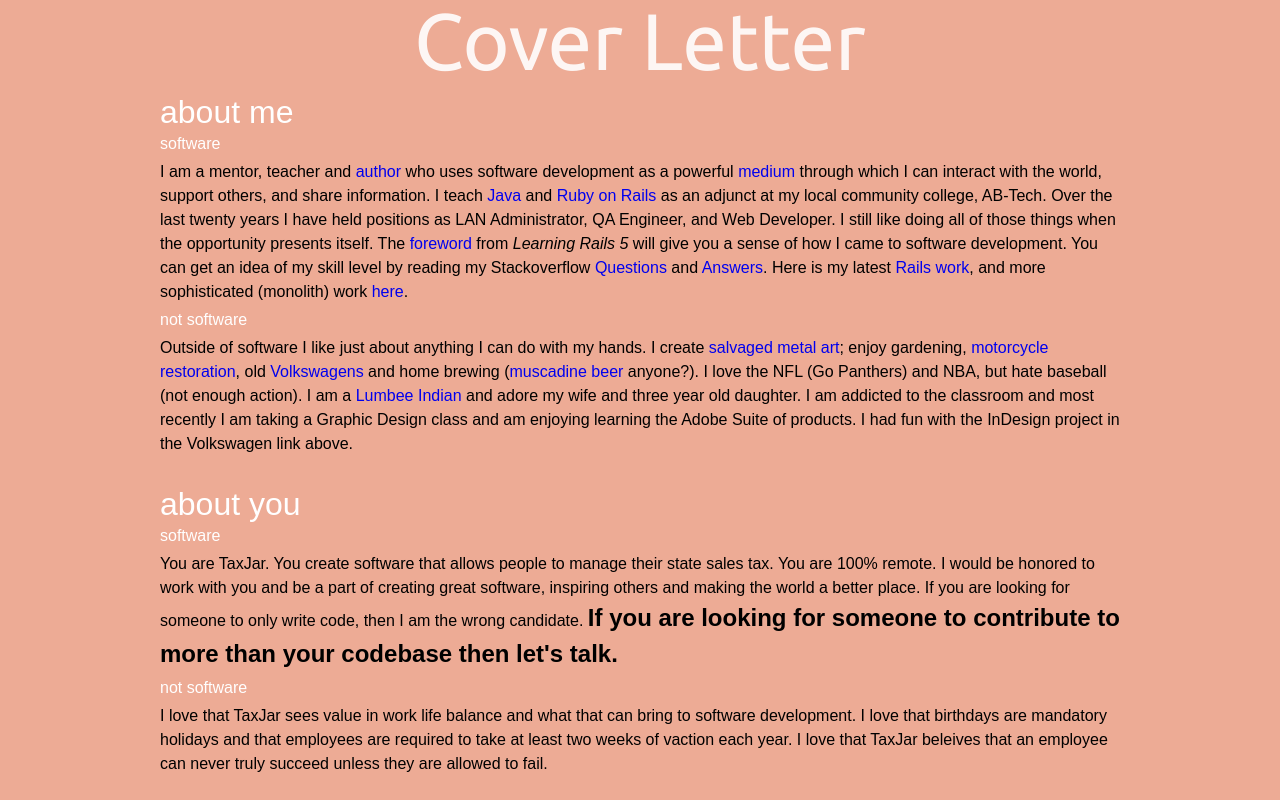
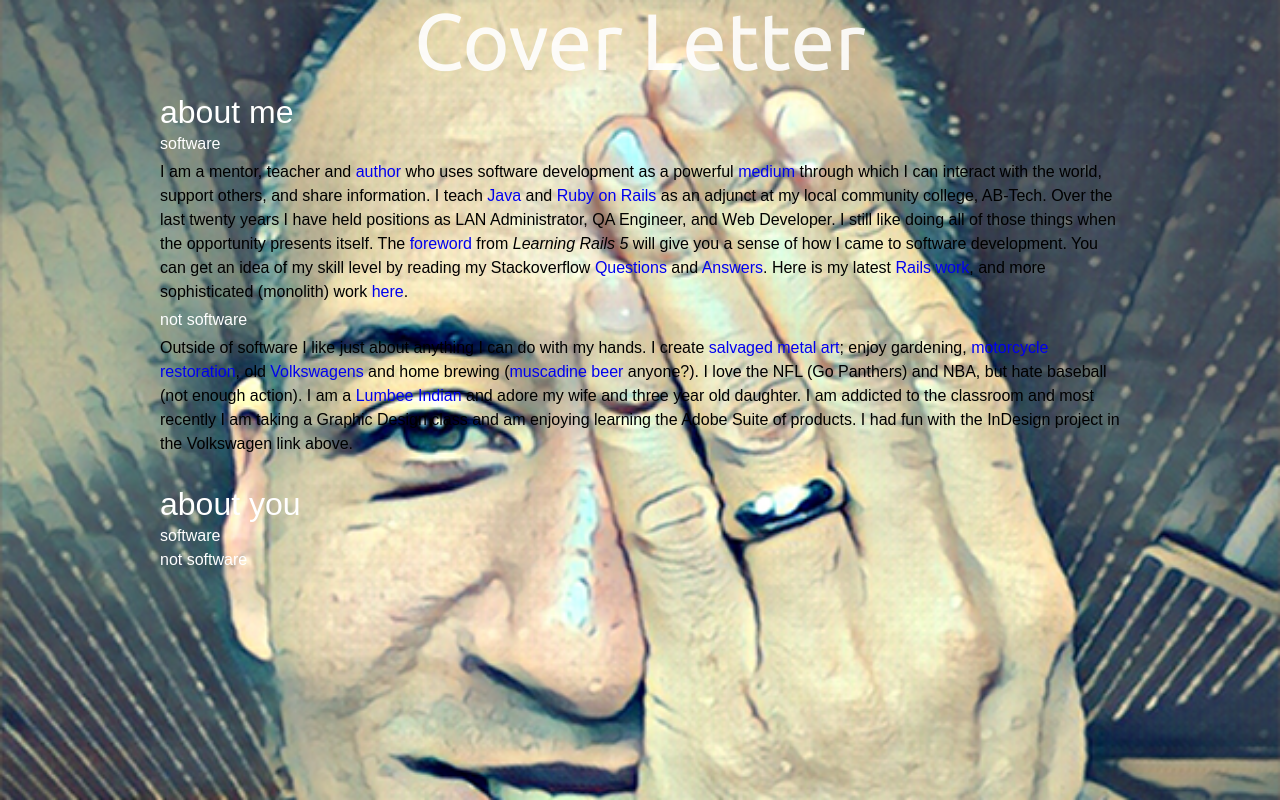
Before and after one commit to marklocklear/marklocklear.github.io, a plain HTML site: page coverletter/index.html in a window 1280 px wide. Drawn offline with Linux system fonts and the light colour scheme; files whose address does not match are found by name; a web font is replaced by a local one.

Commit message:
update bg image

```diff
--- a/coverletter/index.html
+++ b/coverletter/index.html
@@ -40,13 +40,13 @@
         software
       </div>
       <div class='body'>
-        You are TaxJar. You create software that allows people to manage their state sales tax. You are 100% remote. I would be honored to work with you and be a part of creating great software, inspiring others and making the world a better place. If you are looking for someone to only write code, then I am the wrong candidate. <strong ><font size="5"> If you are looking for someone to contribute to more than your codebase then let's talk. </strong></font>
+
       </div>
       <div class='heading2'>
         not software
       </div>
       <div class='body'>
-        I love that TaxJar sees value in work life balance and what that can bring to software development. I love that birthdays are mandatory holidays and that employees are required to take at least two weeks of vaction each year. I love that TaxJar beleives that an employee can never truly succeed unless they are allowed to fail.
+
       </div>
 
     <script src='scripts/analytics.js'></script>
--- a/styles/style.css
+++ b/styles/style.css
@@ -1,6 +1,7 @@
 body {
-  background: #EDAB95;
-
+  background-image: url('../images/me_2017.png');
+  background-size: cover;
+  background-repeat: no-repeat;
 }
 
 .content {
```
Also changed, not shown: images/me_2017.jpg (added), images/me_2017.png (added).
